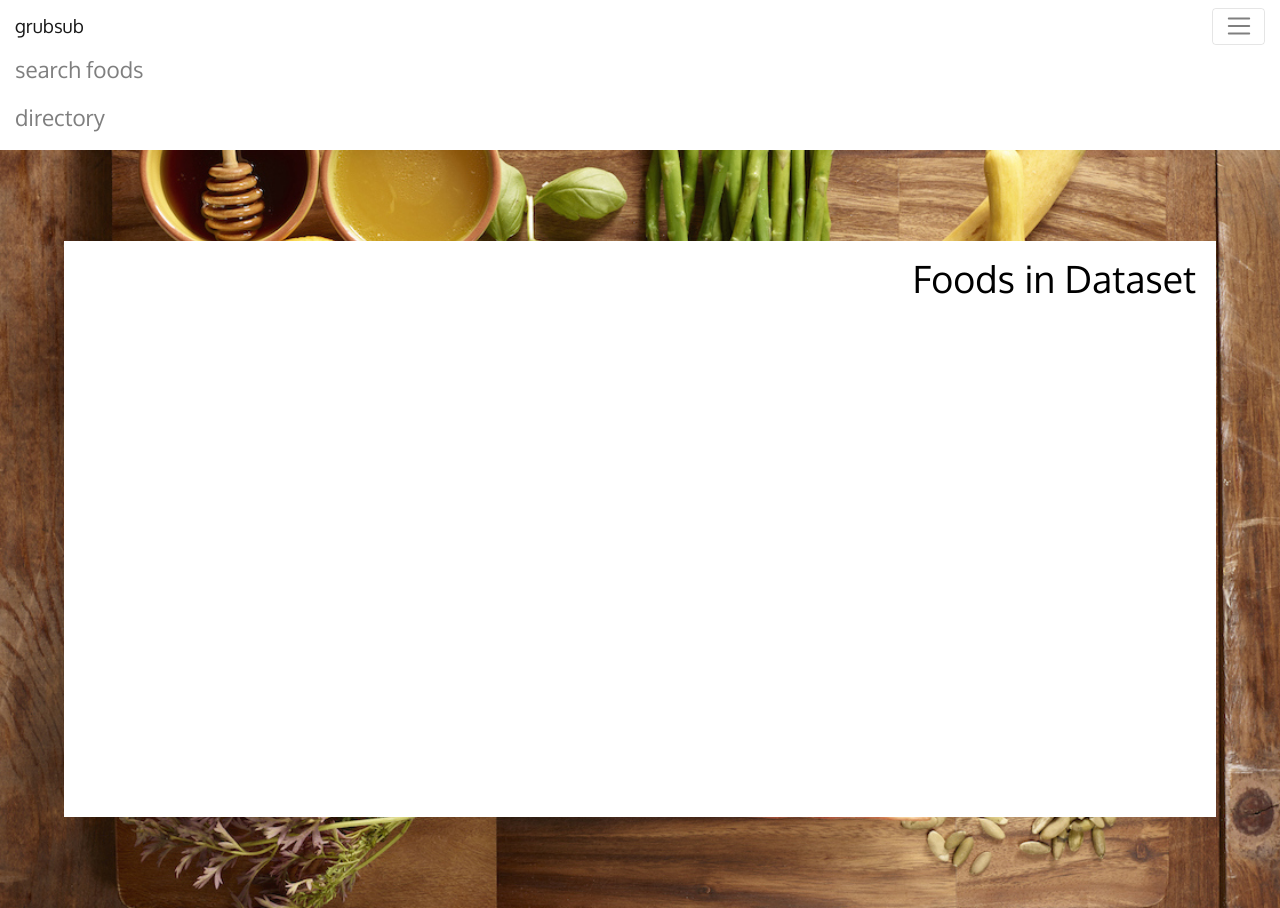
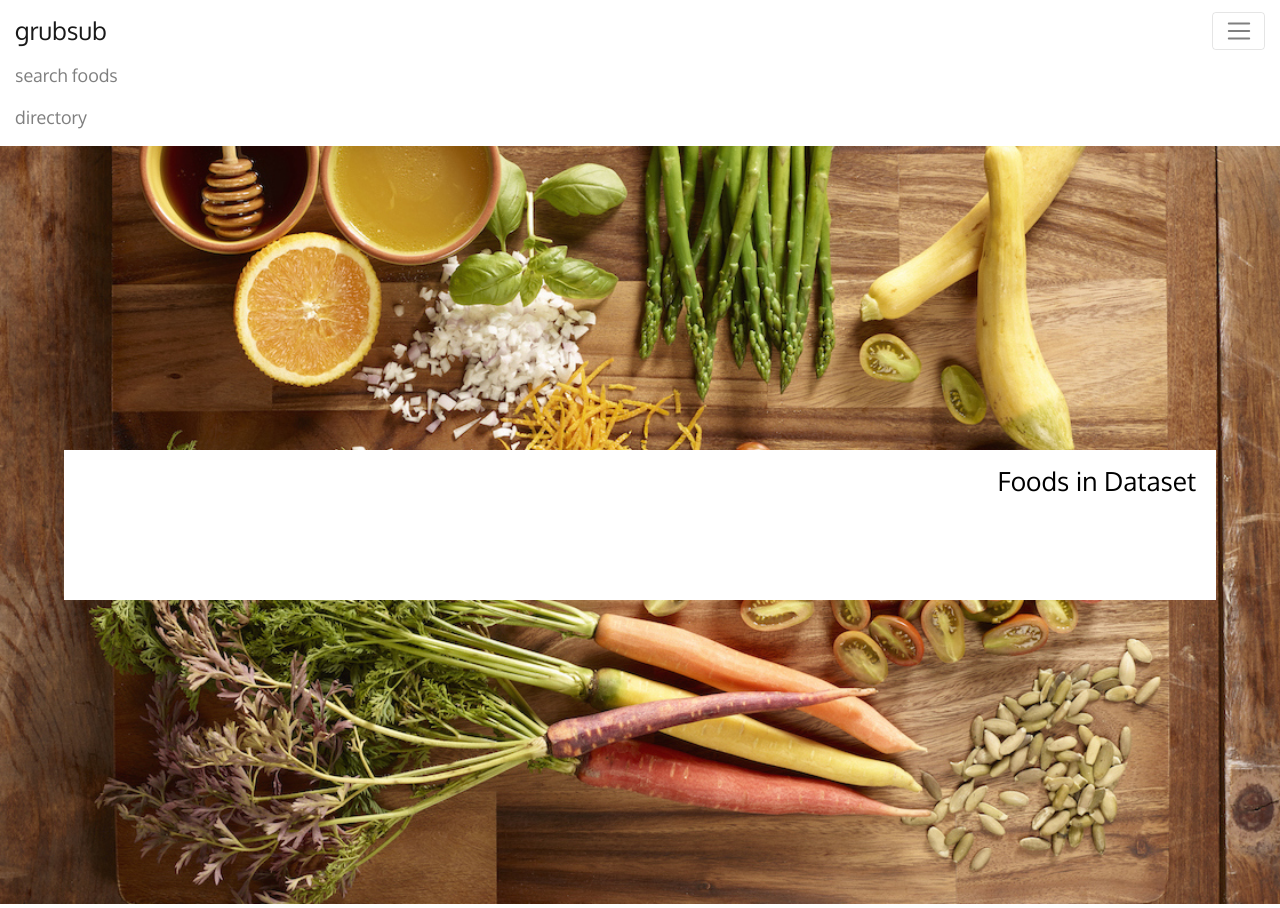
Before and after one commit to danielleung27/GrubSub, a Django app: page /directory/ in a window 1280 px wide, after a click that opens the changed part. Run offline with Django 3.2, Linux system fonts and the light colour scheme; some libraries are stand-ins or nearby versions.

Commit message:
minor edits, still need work

```diff
--- a/polls/static/polls/style.css
+++ b/polls/static/polls/style.css
@@ -93,7 +93,7 @@ input {
 	text-align: center;
 	padding: 10px;
 	padding-top: 5px;
-	width: 35%;
+	width: 3-%;
 	min-height: 150px;
 	color: black;
 	background-color: white;
--- a/polls/templates/polls/directory.html
+++ b/polls/templates/polls/directory.html
@@ -17,7 +17,7 @@
 <body>
 <!-- nav bar at the top -->
 <nav class="w3-text-green navbar navbar-toggleable-md navbar-light bg-faded">
-  <a class="navbar-brand" href="/">grubsub</a>
+  <a class="navbar-brand" style="font-size:25px" href="/">grubsub</a>
 
   <button class="navbar-toggler navbar-toggler-right" type="button" data-toggle="collapse" data-target="#navbarText" aria-controls="navbarText" aria-expanded="false" aria-label="Toggle navigation">
     <span class="navbar-toggler-icon"></span>
@@ -26,10 +26,10 @@
   <div class="collapse navbar-collapse" id="navbarText">
     <ul class="navbar-nav mr-auto">
       <li class="nav-item">
-        <a class="nav-link" href="/">search foods<span class="sr-only">(current)</span></a>
+        <a class="nav-link" href="/" style="font-size:18px">search foods<span class="sr-only">(current)</span></a>
       </li>
       <li class="nav-item">
-        <a class="nav-link" href="directory/">directory</a>
+        <a class="nav-link" href="directory/" style="font-size:18px">directory</a>
       </li>
     </ul>
   </div>
@@ -38,11 +38,11 @@
 <div class="w3-display-container w3-content" style="max-width: 2000px">
   <img class="w3-image" src="{% static 'img/cutting-board.jpg' %}" alt="cutting board" width="100%" height="100%">
     <div class="w3-display-middle" style="margin:0;width:90%">
-      <div id="alph_directory" class="w3-container w3-white" style="min-height: 500px">
-        <h1 id="title" class="w3-right">Foods in Dataset</h1>
+      <div id="alph_directory" class="w3-container w3-white" style="min-height: 150px">
+        <h3 id="title" class="w3-right">Foods in Dataset</h3>
         <br>
         <br>
-        <div class="w3-container w3-margin-top" style="min-height:500px">
+        <div class="w3-container w3-margin-top">
         </div>
       </div>
     </div>
--- a/polls/templates/polls/index.html
+++ b/polls/templates/polls/index.html
@@ -23,10 +23,10 @@
   <div class="collapse navbar-collapse" id="navbarText">
     <ul class="navbar-nav mr-auto">
       <li class="nav-item">
-        <a class="nav-link" href="/">search foods<span class="sr-only">(current)</span></a>
+        <a class="nav-link" href="/" style="font-size:18px">search foods<span class="sr-only">(current)</span></a>
       </li>
       <li class="nav-item">
-        <a class="nav-link" href="directory/">directory</a>
+        <a class="nav-link" href="directory/" style="font-size:18px">directory</a>
       </li>
     </ul>
   </div>
```
Also changed, not shown: polls/templates/polls/searchresult.html (+20 -14 lines).
